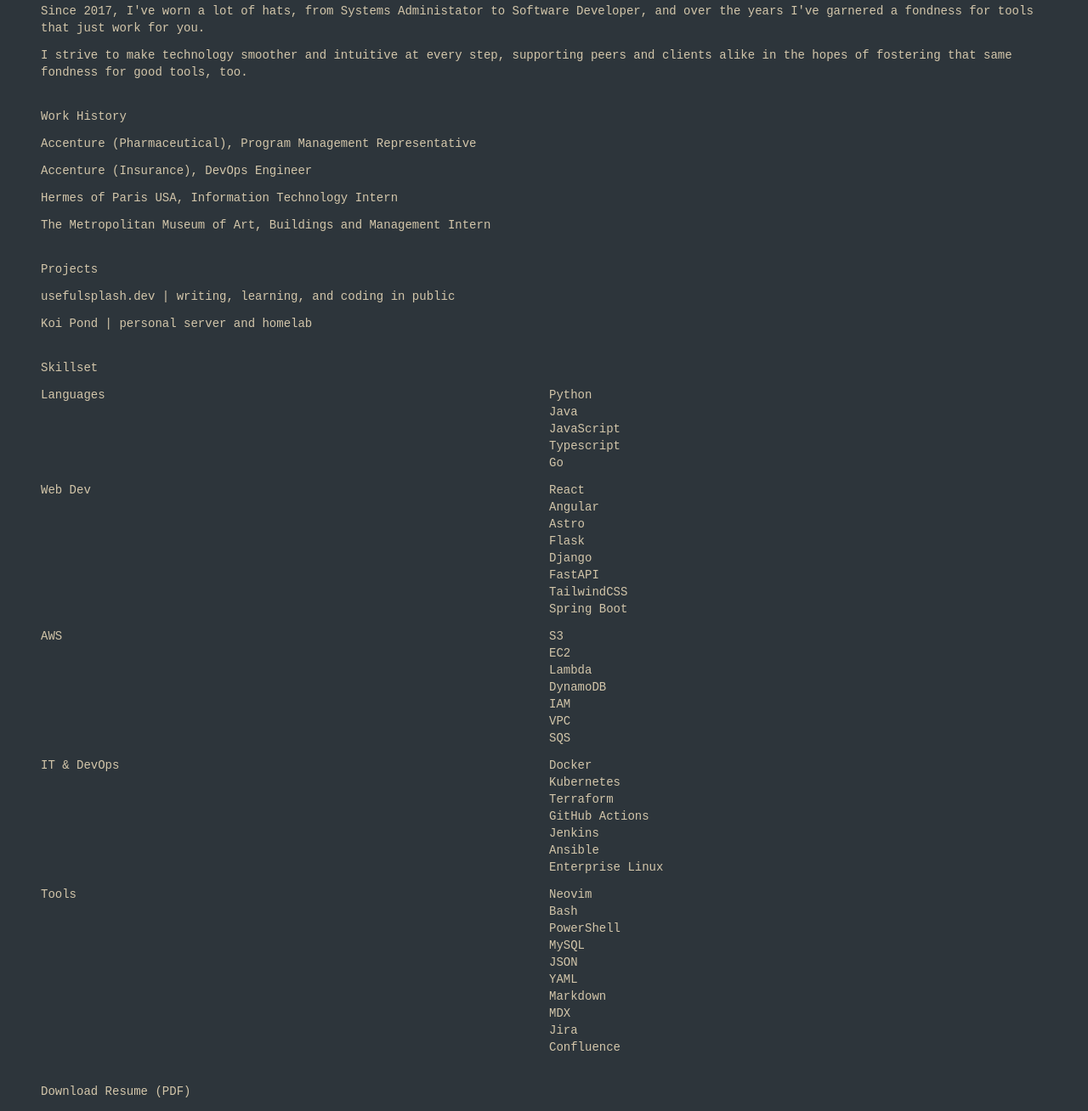
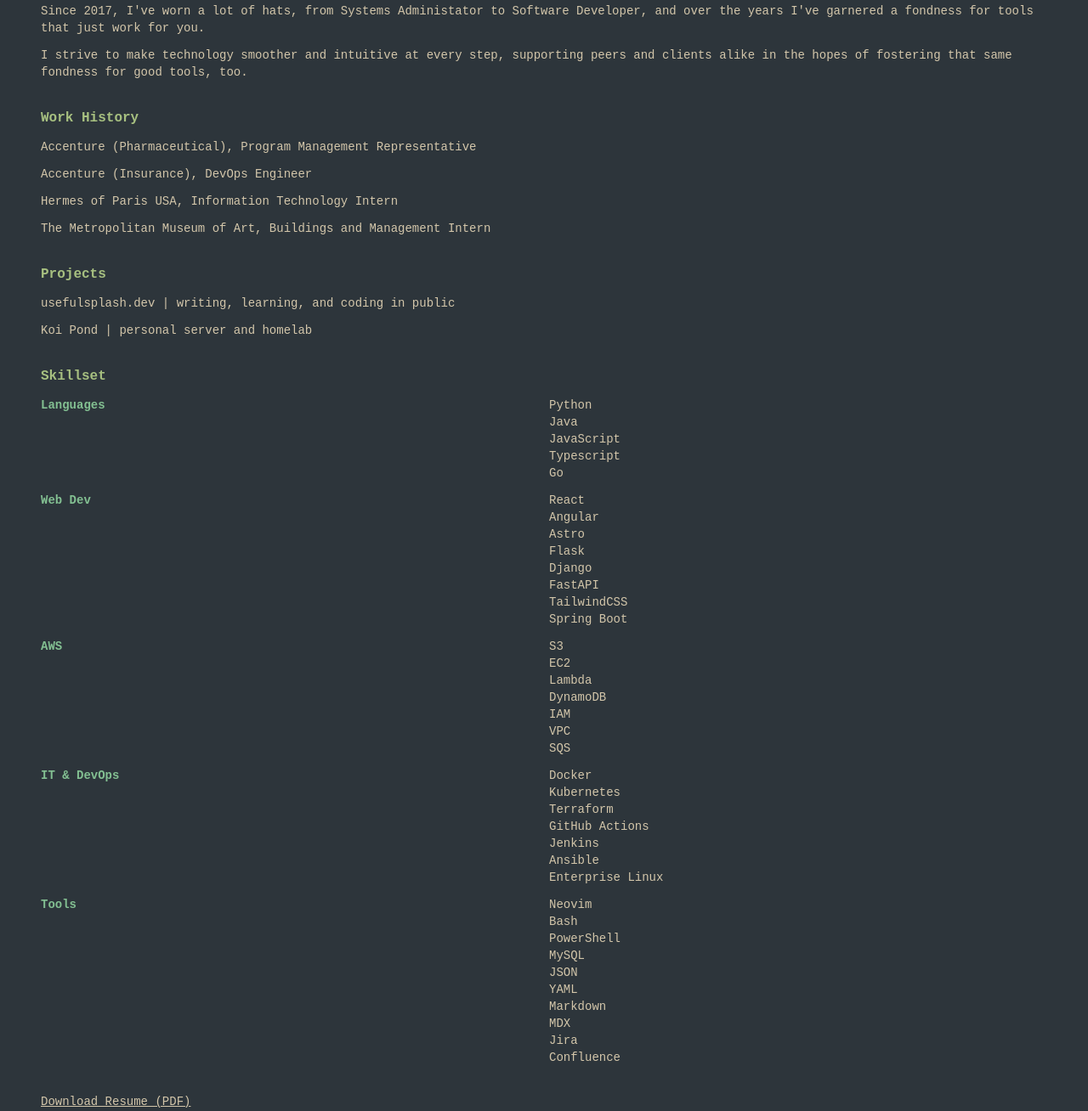
Before and after one commit to usefulsplash/splashsite, an Astro site: page / in a window 1280 px wide. Shown: the part 153-1461 px from the top of the page at 85% size. Built offline with nearby package versions, Linux system fonts and the light colour scheme; Astro itself is replaced by a stand-in of ours.

Commit message:
index page styling

```diff
--- a/src/components/Header.astro
+++ b/src/components/Header.astro
@@ -3,11 +3,11 @@
 ---
 <section class="flex flex-row flex-auto justify-between py-12">
     <div class="text-lg">
-	<h1>Enrique Javier</h1>
+	<h1 class="text-ef-green font-bold">Enrique Javier</h1>
     </div>
     <div class="content-center">
-	<a href="/">home</a>
-	<a href="/about">about</a>
-	<a href="/blog">blog</a>
+	<a href="/" class="hover:text-ef-red">home</a>
+	<a href="/about" class="hover:text-ef-red">about</a>
+	<a href="/blog" class="hover:text-ef-red">blog</a>
     </div>
 </section>
--- a/src/pages/index.astro
+++ b/src/pages/index.astro
@@ -21,44 +21,44 @@
 	    </p>
 	</section>
 	<section class="flex flex-col space-y-3">
-	    <h2>Work History</h2>
+	    <h2 class="text-base text-ef-green font-bold">Work History</h2>
 	    <p>Accenture (Pharmaceutical), Program Management Representative</p>
 	    <p>Accenture (Insurance), DevOps Engineer</p>
 	    <p>Hermes of Paris USA, Information Technology Intern</p>
 	    <p>The Metropolitan Museum of Art, Buildings and Management Intern</p>
 	</section>
 	<section class="flex flex-col space-y-3">
-	    <h2>Projects</h2>
+	    <h2 class="text-base text-ef-green font-bold">Projects</h2>
 	    <p>usefulsplash.dev | writing, learning, and coding in public</p>
 	    <p>Koi Pond | personal server and homelab</p>
 	</section>
 	<section class="flex flex-col space-y-3">
-	    <h2>Skillset</h2>
+	    <h2 class="text-base text-ef-green font-bold">Skillset</h2>
 	    <section class="inline-grid grid-cols-2 gap-3">
-		<h3>Languages</h3>
+		<h3 class="text-ef-aqua font-bold">Languages</h3>
 		<ul class="">
 		    {languages.map((lang) => <li>{lang}</li>)}
 		</ul>
-		<h3>Web Dev</h3>
+		<h3 class="text-ef-aqua font-semibold">Web Dev</h3>
 		<ul>
 		    {webDev.map((webdev) => <li>{webdev}</li>)}
 		</ul>
-		<h3>AWS</h3>
+		<h3 class="text-ef-aqua font-semibold">AWS</h3>
 		<ul>
 		    {cloud.map((service) => <li>{service}</li>)}
 		</ul>
-		<h3>IT & DevOps</h3>
+		<h3 class="text-ef-aqua font-semibold">IT & DevOps</h3>
 		<ul>
 		    {devOps.map((IT) => <li>{IT}</li>)}
 		</ul>
-		<h3>Tools</h3>
+		<h3 class="text-ef-aqua font-semibold">Tools</h3>
 		<ul>
 		    {tools.map((tool) => <li>{tool}</li>)}
 		</ul>
 	    </section>
 	</section>
 	<section>
-	   <a href="/enrique_javier_resume.pdf">Download Resume (PDF)</a>
+	   <a href="/enrique_javier_resume.pdf" class="underline hover:text-ef-red">Download Resume (PDF)</a>
 	</section>
     </main>
 </Layout>
```
